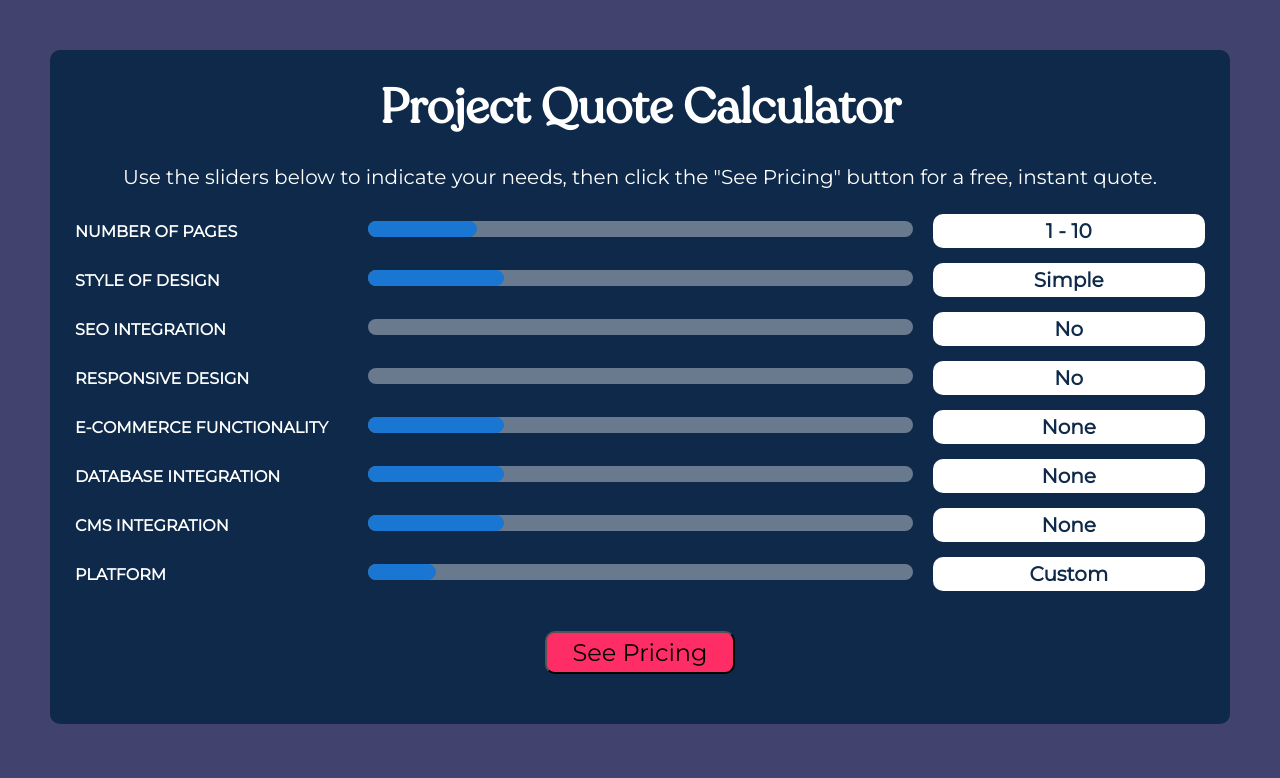
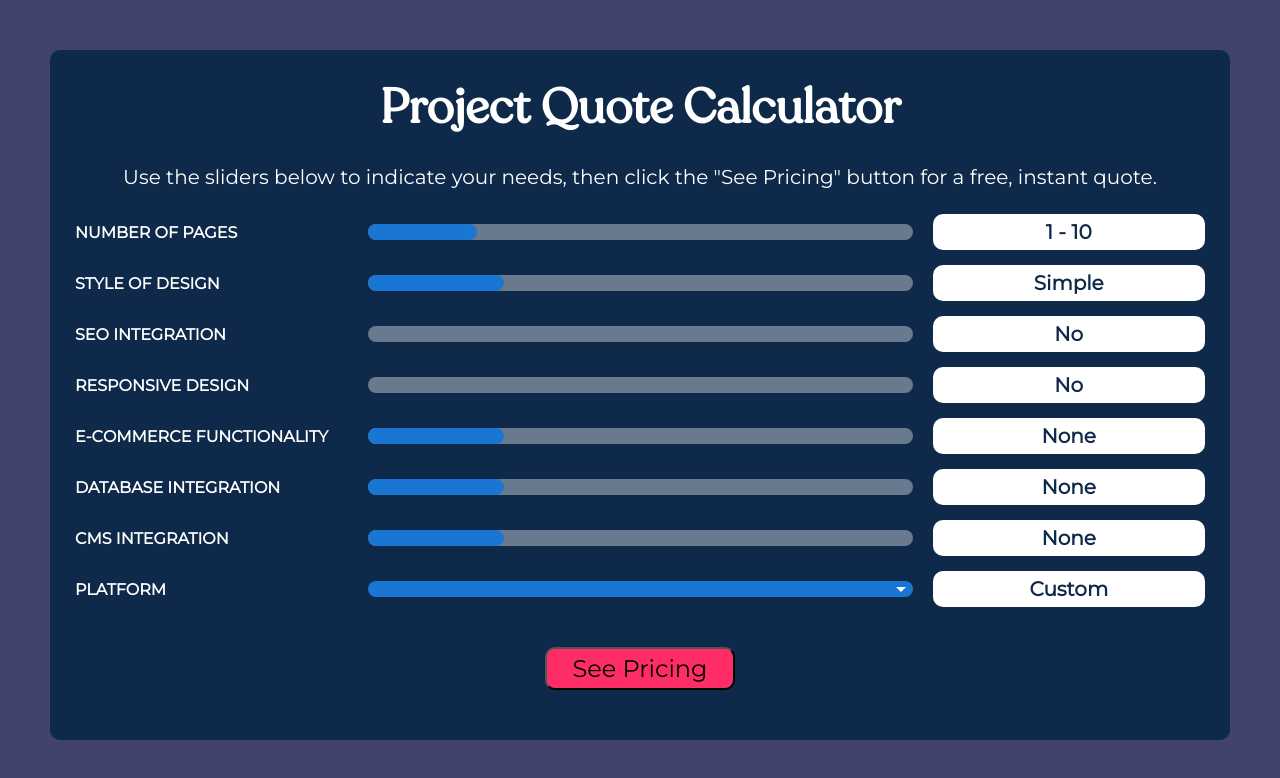
Before and after one commit to Dave-ctr/project-quote-calculator, a React (Vite) app: page / in a window 1280 px wide. Shown: the top 778 px of the page. Built offline with nearby package versions, Linux system fonts and the light colour scheme.

Commit message:
Add drop down selection for Platform item

```diff
--- a/src/App.jsx
+++ b/src/App.jsx
@@ -1,4 +1,4 @@
-import React, { useState, useRef} from "react";
+import React, { useState, useRef } from "react";
 import { Routes, Route } from "react-router-dom";
 import { initialQuoteItemsArray } from "./quoteData.js";
 import Home from "./pages/Home.jsx";
@@ -14,17 +14,17 @@ function App() {
     initialQuoteItemsArray.map((item) => item.selectionOne)
   );
 
-  const [selectionValueOne, setSelectionValueOne] = useState('');
-  const [selectionValueTwo, setSelectionValueTwo] = useState('');
+  const [selectionValueOne, setSelectionValueOne] = useState("");
+  const [selectionValueTwo, setSelectionValueTwo] = useState("");
 
   const headerRefs = useRef([]);
 
   const pageRanges = {
-    '1 - 10': { min: 1, max: 10 },
-    '10 - 50': { min: 10, max: 50 },
-    '50 - 150': { min: 50, max: 150 },
-    '150 - 250': { min: 150, max: 250 },
-    '250+': { min: 250, max: 250 }
+    "1 - 10": { min: 1, max: 10 },
+    "10 - 50": { min: 10, max: 50 },
+    "50 - 150": { min: 50, max: 150 },
+    "150 - 250": { min: 150, max: 250 },
+    "250+": { min: 250, max: 250 },
   };
 
   const handleUpdateSelectionValue = (_event, sliderValue, index) => {
@@ -36,7 +36,6 @@ function App() {
     const quoteName = headerReference.current.innerText;
 
     let updatedSelectionValues = [...selectionValues];
-console.log(selectionValues);
 
     if (headerReference) {
       if (quoteName === "NUMBER OF PAGES") {
@@ -104,6 +103,7 @@ console.log(selectionValues);
           updatedSelectionValues[index] = quoteListItems[6].selectionFour;
         }
       } else if (quoteName === "PLATFORM") {
+        updatedSelectionValues[index] = sliderValue;
         if (sliderValue === 12.5) {
           updatedSelectionValues[index] = quoteListItems[7].selectionOne;
         } else if (sliderValue === 25) {
@@ -129,10 +129,10 @@ console.log(selectionValues);
 
   const calculateTotalCost = (selectionValues) => {
     const designCosts = {
-      'Simple': 1000,
-      'Moderate': 3000,
-      'High End': 5000,
-      'World Class': 10000,
+      Simple: 1000,
+      Moderate: 3000,
+      "High End": 5000,
+      "World Class": 10000,
     };
 
     const eCommerceCosts = {
@@ -174,31 +174,45 @@ console.log(selectionValues);
     const baseCost = designCosts[selectionValues[1]];
     const pagesCostMin = minPages * 100;
     const pagesCostMax = maxPages * 100;
-    const seoCostMin = selectionValues[2] === 'Yes' ? (minPages * 100 + 2000) : 0;
-    const seoCostMax = selectionValues[2] === 'Yes' ? (maxPages * 100 + 2000) : 0;
-    const responsiveDesignCost = selectionValues[3] === 'Yes' ? 1500 : 0;
+    const seoCostMin = selectionValues[2] === "Yes" ? minPages * 100 + 2000 : 0;
+    const seoCostMax = selectionValues[2] === "Yes" ? maxPages * 100 + 2000 : 0;
+    const responsiveDesignCost = selectionValues[3] === "Yes" ? 1500 : 0;
     const eCommerceCost = eCommerceCosts[selectionValues[4]];
     const databaseCost = databaseCosts[selectionValues[5]];
     const cmsCost = cmsCosts[selectionValues[6]];
     const platformDiscount = platformDiscounts[selectionValues[7]] / 100;
 
-    const totalCostMinBeforeDiscount = baseCost + pagesCostMin + seoCostMin + responsiveDesignCost + eCommerceCost + databaseCost + cmsCost;
-    const totalCostMaxBeforeDiscount = baseCost + pagesCostMax + seoCostMax + responsiveDesignCost + eCommerceCost + databaseCost + cmsCost;
+    const totalCostMinBeforeDiscount =
+      baseCost +
+      pagesCostMin +
+      seoCostMin +
+      responsiveDesignCost +
+      eCommerceCost +
+      databaseCost +
+      cmsCost;
+    const totalCostMaxBeforeDiscount =
+      baseCost +
+      pagesCostMax +
+      seoCostMax +
+      responsiveDesignCost +
+      eCommerceCost +
+      databaseCost +
+      cmsCost;
 
     const totalCostMin = totalCostMinBeforeDiscount * (1 - platformDiscount);
     const totalCostMax = totalCostMaxBeforeDiscount * (1 - platformDiscount);
 
-    if (selectionValues[0] === '250+') {
+    if (selectionValues[0] === "250+") {
       let selectionValueOne = `$${Math.ceil(totalCostMin)}`;
       let selectionValueTwo = `Sky's The Limit Baby`;
       setSelectionValueOne(selectionValueOne);
       setSelectionValueTwo(selectionValueTwo);
-    }else{
+    } else {
       let selectionValueOne = `$${Math.ceil(totalCostMin)}`;
       let selectionValueTwo = `$${Math.ceil(totalCostMax)}`;
       setSelectionValueOne(selectionValueOne);
       setSelectionValueTwo(selectionValueTwo);
-    };
+    }
   };
 
   return (
--- a/src/components/QuoteItem.jsx
+++ b/src/components/QuoteItem.jsx
@@ -1,5 +1,11 @@
 import Slider from "@mui/material/Slider";
 import {useState, useEffect} from "react";
+import { Select, MenuItem} from "@mui/material";
+import ArrowDropDownIcon from '@mui/icons-material/ArrowDropDown';
+
+const CustomArrowIcon = () => {
+  return <ArrowDropDownIcon style={{ color: 'white' }} />;
+};
 
 function QuoteItem({
   quoteItem,
@@ -21,7 +27,11 @@ function QuoteItem({
     return () => {
         window.removeEventListener('resize', handleResize)
     }
-}, [])
+}, [windowWidth])
+
+const handleSelectChange = (event) => {
+  handleUpdateSelectionValue(event, event.target.value, quoteItem.index);
+};
 
   return (
     <>
@@ -33,6 +43,47 @@ function QuoteItem({
       {window.innerWidth >= 769 ?
       <>
       <li>
+
+      {quoteItem.quoteName.toUpperCase() === "PLATFORM" ? (
+        <Select
+        name="platformSelection"
+          value={selectionValue}
+          onChange={handleSelectChange}
+          fullWidth
+          IconComponent={CustomArrowIcon}
+          sx={{
+                  fontSize: '1rem',
+                  color: "#1976D2",
+                  backgroundColor: '#1976D2',
+                  borderRadius: '10px',
+                  height: 16,
+                  '& .MuiSelect-select': {
+                    padding: '8px',
+                    display: 'flex',
+                    alignItems: 'center',
+                  },
+                  '& .MuiOutlinedInput-notchedOutline': {
+                    borderColor: 'transparent',
+                  },
+                  '&:hover .MuiOutlinedInput-notchedOutline': {
+                    borderColor: '#ccc',
+                  },
+                  '&.Mui-focused .MuiOutlinedInput-notchedOutline': {
+                    borderColor: '#aaa',
+                  },
+                }}
+        >
+          <MenuItem value="Custom">Custom</MenuItem>
+          <MenuItem value="Shopify">Shopify</MenuItem>
+          <MenuItem value="Webflow">Webflow</MenuItem>
+          <MenuItem value="Wix">Wix</MenuItem>
+          <MenuItem value="Rocketspark">Rocketspark</MenuItem>
+          <MenuItem value="Squarespace">Squarespace</MenuItem>
+          <MenuItem value="Wordpress">Wordpress</MenuItem>
+          <MenuItem value="Woocommerce">Woocommerce</MenuItem>
+        </Select>
+      ) :(
+
         <Slider
           onChange={(event, sliderValue) => {
             if (sliderValue >= quoteItem.startingValue) {
@@ -57,7 +108,7 @@ function QuoteItem({
               color: "white",
             },
           }}
-        />
+        />)}
       </li>
       <li className='quoteSelectionValue' style={{backgroundColor:'white', color: '#0e2949', display:'flex', justifyContent:'center', alignItems:'center', fontWeight:'bolder', borderRadius:'10px'}}>
         <p style={{fontWeight:'bold'}}>{selectionValue}</p>
@@ -69,6 +120,45 @@ function QuoteItem({
         <p style={{fontWeight:'bold'}}>{selectionValue}</p>
       </li>
       <li>
+      {quoteItem.quoteName.toUpperCase() === "PLATFORM" ? (
+        <Select
+        name="platformSelection"
+          value={selectionValue}
+          onChange={handleSelectChange}
+          fullWidth
+          IconComponent={CustomArrowIcon}
+          sx={{
+                  fontSize: '1rem',
+                  color: "#1976D2",
+                  backgroundColor: '#1976D2',
+                  borderRadius: '10px',
+                  height: 16,
+                  '& .MuiSelect-select': {
+                    padding: '8px',
+                    display: 'flex',
+                    alignItems: 'center',
+                  },
+                  '& .MuiOutlinedInput-notchedOutline': {
+                    borderColor: 'transparent',
+                  },
+                  '&:hover .MuiOutlinedInput-notchedOutline': {
+                    borderColor: '#ccc',
+                  },
+                  '&.Mui-focused .MuiOutlinedInput-notchedOutline': {
+                    borderColor: '#aaa',
+                  },
+                }}
+        >
+          <MenuItem value="Custom">Custom</MenuItem>
+          <MenuItem value="Shopify">Shopify</MenuItem>
+          <MenuItem value="Webflow">Webflow</MenuItem>
+          <MenuItem value="Wix">Wix</MenuItem>
+          <MenuItem value="Rocketspark">Rocketspark</MenuItem>
+          <MenuItem value="Squarespace">Squarespace</MenuItem>
+          <MenuItem value="Wordpress">Wordpress</MenuItem>
+          <MenuItem value="Woocommerce">Woocommerce</MenuItem>
+        </Select>
+      ) :(
         <Slider
           onChange={(event, sliderValue) => {
             if (sliderValue >= quoteItem.startingValue) {
@@ -93,7 +183,7 @@ function QuoteItem({
               color: "white",
             },
           }}
-        />
+        />)}
       </li>
 
       </>
--- a/src/index.css
+++ b/src/index.css
@@ -8,40 +8,40 @@
   .quoteForm {
     grid-template-columns: 1fr;
     font-size: 1rem;
-    font-weight:'bold';
+    font-weight: "bold";
     row-gap: 10px;
   }
-  .quoteForm>li h6{
+  .quoteForm > li h6 {
     font-size: 1rem;
   }
-  .quoteForm>li p{
+  .quoteForm > li p {
     font-size: 1.5rem;
     font-weight: bolder;
   }
-  .quoteSelectionValue{
+  .quoteSelectionValue {
     margin-bottom: 2rem;
-    padding:15px;
+    padding: 15px;
   }
-  .quoteFormContainer{
+  .quoteFormContainer {
     padding: 0px 20px;
     gap: 20px;
   }
-   .quoteDetailsList{
+  .quoteDetailsList {
     display: grid;
     grid-template-columns: 1fr;
     gap: 10px;
     margin: 25px 0px;
   }
-   .quoteDetailsList h3{
+  .quoteDetailsList h3 {
     margin-bottom: 25px;
   }
-   .quoteFormList{
+  .quoteFormList {
     display: grid;
     grid-template-columns: 1fr;
     grid-template-rows: 0.5fr 1fr 0.5fr 1fr 0.5fr 1fr 0.5fr 1fr 0.5fr 1fr 0.5fr 1fr;
     row-gap: 25px;
   }
-   .quoteFormList label{
+  .quoteFormList label {
     display: flex;
     flex-direction: column;
     justify-content: center;
@@ -49,7 +49,7 @@ margin-bottom: 25px;
     font-size: 1.25rem;
     font-weight: bold;
   }
-   .quoteFormList input{
+  .quoteFormList input {
     background-color: hsl(240, 100%, 10%);
     color: white;
     font-size: 1rem;
@@ -57,20 +57,20 @@ margin-bottom: 25px;
     border-radius: 10px;
     padding: 0px 20px;
   }
-  .quoteFormContainer button{
+  .quoteFormContainer button {
     margin-top: 25px;
   }
 }
 
 @media (min-width: 769px) {
- .quoteFormContainer{
+  .quoteFormContainer {
     margin: 50px;
-  padding: "75px",
+    padding: "75px";
   }
- .quoteItemContainer{
+  .quoteItemContainer {
     margin: 50px;
   }
- .quoteItemContainer button{
+  .quoteItemContainer button {
     margin-top: 15px;
   }
   .quoteForm {
@@ -78,26 +78,33 @@ margin-bottom: 25px;
     column-gap: 20px;
     row-gap: 15px;
   }
-.quoteForm>li h6{
+.quoteForm li{
+display: flex;
+align-items: center;
+}
+  .quoteForm > li h6 {
     font-size: 1rem;
   }
-.quoteForm>li p{
+  .quoteForm > li p {
     font-size: 1.25rem;
   }
-.quoteDetailsList{
+  .quoteSelectionValue {
+  min-height: 2.25rem;
+  }
+  .quoteDetailsList {
     display: grid;
     grid-template-columns: 0.5fr 1fr;
     margin-top: 30px;
     padding: 0px 50px 50px;
   }
- .quoteFormList{
+  .quoteFormList {
     display: grid;
     grid-template-columns: 0.5fr 1fr;
     grid-template-rows: 1fr 1fr 1fr 1fr 1fr;
     row-gap: 25px;
     padding: 0px 50px;
   }
- .quoteFormList label{
+  .quoteFormList label {
     display: flex;
     flex-direction: column;
     justify-content: center;
@@ -105,7 +112,7 @@ margin-bottom: 25px;
     font-size: 1.25rem;
     font-weight: bold;
   }
-.quoteFormList input{
+  .quoteFormList input {
     background-color: hsl(240, 100%, 10%);
     color: white;
     font-size: 1rem;
--- a/src/pages/Home.jsx
+++ b/src/pages/Home.jsx
@@ -53,7 +53,7 @@ function Home({
         backgroundColor: " #0e2949",
         color: "white",
         padding: "0px 25px",
-        paddingBottom:'25px',
+        paddingBottom: "25px",
         borderRadius: "10px",
       }}
     >
```
Lines whose indentation alone changed are shown as unchanged.
